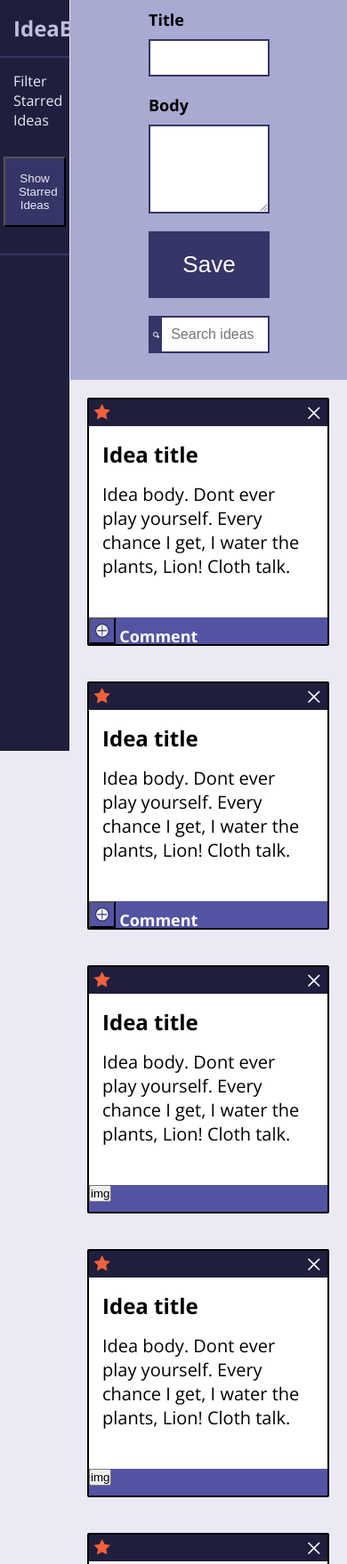
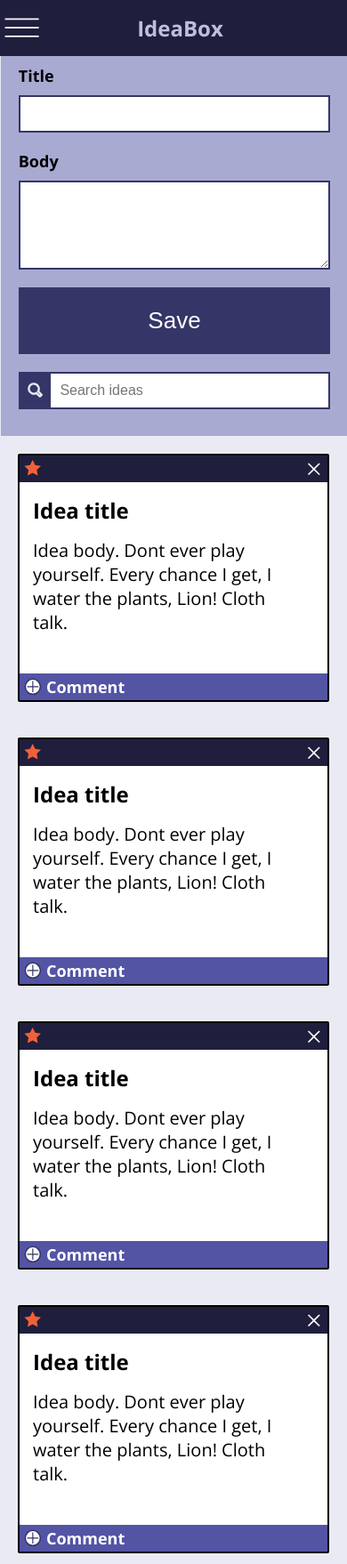
Before and after one commit to Trond240/idea_box, a plain HTML site: page index.html in a window 390 px wide. Shown: the top 1758 px of the page at 89% size. Drawn offline with nearby package versions, Linux system fonts and the light colour scheme.

Commit message:
Add mobile query styling

```diff
--- a/index.html
+++ b/index.html
@@ -1,98 +1,103 @@
 <html lang='en' dir='ltr'>
   <head>
     <meta charset='utf'>
+    <meta name="viewport" content="width=device-width, initial-scale=1">
     <link rel='stylesheet' type='text/css' href='styles.css'>
-    <link href="https://fonts.googleapis.com/css?family=Open+Sans:300,700&display=swap" rel="stylesheet">
+    <link href='https://fonts.googleapis.com/css?family=Open+Sans:300,700&display=swap' rel='stylesheet'>
     <title>IdeaBox</title>
   </head>
   <body>
     <aside>
+      <button type='button' class='mobile-menu-inactive' hidden></button>
       <h1>IdeaBox</h1>
-      <div id="starred-ideas-div">
+      <div id='starred-ideas-div'>
         <p>Filter Starred Ideas</p>
-        <button id="show-starred-idea-btn" type="button">Show Starred Ideas</button>
+        <button id='show-starred-idea-btn' type='button'>Show Starred Ideas</button>
       </div>
     </aside>
     <main>
-      <section class="form-section">
+      <section class='form-section'>
         <form>
           <label>Title</label>
           <input type='text'></input>
           <label>Body</label>
           <textarea type='text'></textarea>
-          <button id="save-btn">Save</button>
-          <div id="search-box">
+          <button id='save-btn'>Save</button>
+          <div id='search-box'>
             <button></button>
             <input type='text' placeholder='Search ideas'></input>
           </div>
         </form>
       </section>
-      <section class="card-section">
-        <article class="cards">
-          <div class="card-header">
-            <button class='favorite-btn'></button>
-            <button class='delete-btn'></button>
+      <section class='card-section'>
+        <article class='cards'>
+          <div class='card-header'>
+            <button class='card-btns favorite-btn'></button>
+            <button class='card-btns delete-btn'></button>
           </div>
-          <div class="card-content">
+          <div class='card-content'>
             <h2>Idea title</h2>
             <p>Idea body. Dont ever play yourself. Every chance I get, I water the plants, Lion! Cloth talk.</p>
           </div>
-          <div class="card-footer">
-            <button class='comment-btn'></button>
+          <div class='card-footer'>
+            <button class='card-btns  comment-btn'></button>
             <label class='comment-label'>Comment</label>
           </div>
         </article>
-        <article class="cards">
-          <div class="card-header">
-            <button class='favorite-btn'></button>
-            <button class='delete-btn'></button>
+        <article class='cards'>
+          <div class='card-header'>
+            <button class='card-btns favorite-btn'></button>
+            <button class='card-btns delete-btn'></button>
           </div>
-          <div class="card-content">
+          <div class='card-content'>
             <h2>Idea title</h2>
             <p>Idea body. Dont ever play yourself. Every chance I get, I water the plants, Lion! Cloth talk.</p>
           </div>
-          <div class="card-footer">
-            <button class='comment-btn'></button>
+          <div class='card-footer'>
+            <button class='card-btns  comment-btn'></button>
             <label class='comment-label'>Comment</label>
           </div>
         </article>
-        <article class="cards">
-          <div class="card-header">
-            <button class='favorite-btn'></button>
-            <button class='delete-btn'></button>
+        <article class='cards'>
+          <div class='card-header'>
+            <button class='card-btns favorite-btn'></button>
+            <button class='card-btns delete-btn'></button>
           </div>
-          <div class="card-content">
+          <div class='card-content'>
             <h2>Idea title</h2>
             <p>Idea body. Dont ever play yourself. Every chance I get, I water the plants, Lion! Cloth talk.</p>
           </div>
-          <div class="card-footer">
-            <button>img</button>
+          <div class='card-footer'>
+            <button class='card-btns  comment-btn'></button>
+            <label class='comment-label'>Comment</label>
           </div>
         </article>
-        <article class="cards">
-          <div class="card-header">
-            <button class='favorite-btn'></button>
-            <button class='delete-btn'></button>
+        <article class='cards'>
+          <div class='card-header'>
+            <button class='card-btns favorite-btn'></button>
+            <button class='card-btns delete-btn'></button>
           </div>
-          <div class="card-content">
+          <div class='card-content'>
             <h2>Idea title</h2>
             <p>Idea body. Dont ever play yourself. Every chance I get, I water the plants, Lion! Cloth talk.</p>
           </div>
-          <div class="card-footer">
-            <button>img</button>
+          <div class='card-footer'>
+            <button class='card-btns  comment-btn'></button>
+            <label class='comment-label'>Comment</label>
           </div>
         </article>
-        <article class="cards">
-          <div class="card-header">
-            <button class='favorite-btn'></button>
-            <button class='delete-btn'></button>
+        <article class='cards'>
+          <div class='card-header'>
+            <button class='card-btns favorite-btn'></button>
+            <button class='card-btns delete-btn'></button>
           </div>
-          <div class="card-content">
+          <div class='card-content'>
             <h2>Idea title</h2>
             <p>Idea body. Dont ever play yourself. Every chance I get, I water the plants, Lion! Cloth talk.</p>
           </div>
-          <div class="card-footer">
-            <button>img</button>
+          <div class='card-footer'>
+            <button class='card-btns  comment-btn'></button>
+            <label class='comment-label'>Comment</label>
           </div>
         </article>
       </section>
--- a/styles.css
+++ b/styles.css
@@ -70,6 +70,7 @@ main {
   flex-flow: column nowrap;
   justify-content: center;
   width: 50%;
+  min-width: 500px;
 }
 
 .form-section form * {
@@ -156,21 +157,19 @@ textarea {
   height: 30px;
 }
 
-.favorite-btn {
-  background: url(./assets/star-active.svg) no-repeat center/100%;
+.card-btns {
   width: 30px;
   height: 30px;
   border: none;
   outline: 0px;
+}
 
+.favorite-btn {
+  background: url(./assets/star-active.svg) no-repeat center/100%;
 }
 
 .delete-btn {
   background: url(./assets/delete.svg) no-repeat center/100%;
-  width: 30px;
-  height: 30px;
-  border: none;
-  outline: 0px;
 }
 
 .card-content {
@@ -180,12 +179,12 @@ textarea {
 .card-footer {
   background-color: #5354A4;
   height: 30px;
+  display: flex;
+  align-items: center;
 }
 
 .comment-btn {
   background: url(./assets/comment.svg) no-repeat center/100%;
-  width: 30px;
-  height: 30px;
 }
 
 .comment-label {
@@ -196,3 +195,71 @@ textarea {
   display: flex;
   flex-flow: row wrap;
 }
+
+/* *********** MEDIA QUERIES ********** */
+
+@media screen and (max-width: 875px) {
+
+  .form-section form {
+    width: 70%;
+    min-width: 0;
+  }
+
+  .cards {
+    width: 100%;
+  }
+
+}
+
+@media screen and (max-width: 675px) {
+
+  body {
+    flex-flow: column nowrap;
+  }
+
+  aside,
+  main {
+    width: 100%;
+  }
+
+  aside {
+    display: flex;
+    flex-flow: row nowrap;
+    justify-content: flex-start;
+  }
+
+  aside h1 {
+    margin: auto;
+    padding-right: 50px;
+  }
+
+  #starred-ideas-div {
+    display: none;
+  }
+
+  .mobile-menu-inactive {
+    background: url(./assets/menu.svg) no-repeat center/100%;
+    display: flex;
+    width: 50px;
+    justify-self: flex-start;
+    border: none;
+    outline: 0;
+  }
+
+  .mobile-menu-active {
+    background: url(./assets/menu-close.svg);
+  }
+
+  .form-section form {
+    width: 95%;
+  }
+
+}
+/*
+@media screen and (max-width: 400px) {
+
+  .form-section form {
+    width: 90%;
+  }
+
+} */
```
